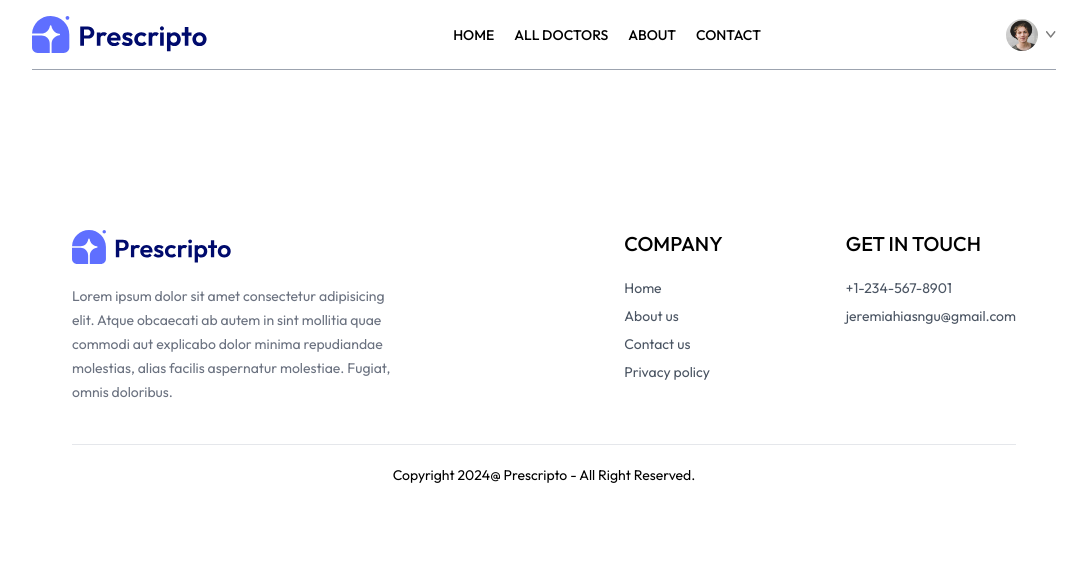
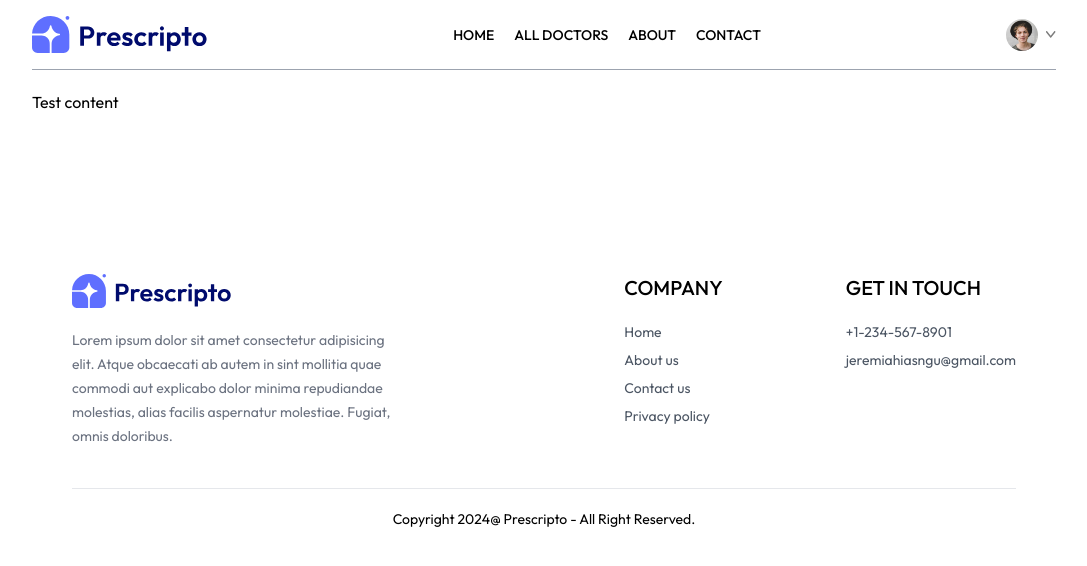
Before and after one commit to Adeoye-J/Prescripto, a React (Vite) app in the folder frontend/: page /appointment/1 in a window 1280 px wide. Shown: the top 566 px of the page, without its empty margins (96-1183 px from the left). Built offline with nearby package versions, Linux system fonts and the light colour scheme.

Commit message:
Auto commit at 12/18/2024, 7:55:03 AM

```diff
--- a/frontend/src/pages/Appointment.jsx
+++ b/frontend/src/pages/Appointment.jsx
@@ -10,7 +10,7 @@ const Appointment = () => {
     const [docInfo, setDocInfo] = useState(null)
 
     const fetchDocInfo = async () => {
-        const docInfo = doctors.find((doc) => doc._id === docId)
+        const docInfo = await doctors.find((doc) => doc._id === docId)
         setDocInfo(docInfo)
     }
 
@@ -18,9 +18,12 @@ const Appointment = () => {
         fetchDocInfo()
     }, [doctors, docId])
 
+    console.log(docInfo)
+
     return (
         <div>
-
+            <p>Test content</p>
+            <p>{docInfo?.name}</p>
         </div>
     )
 }
```
